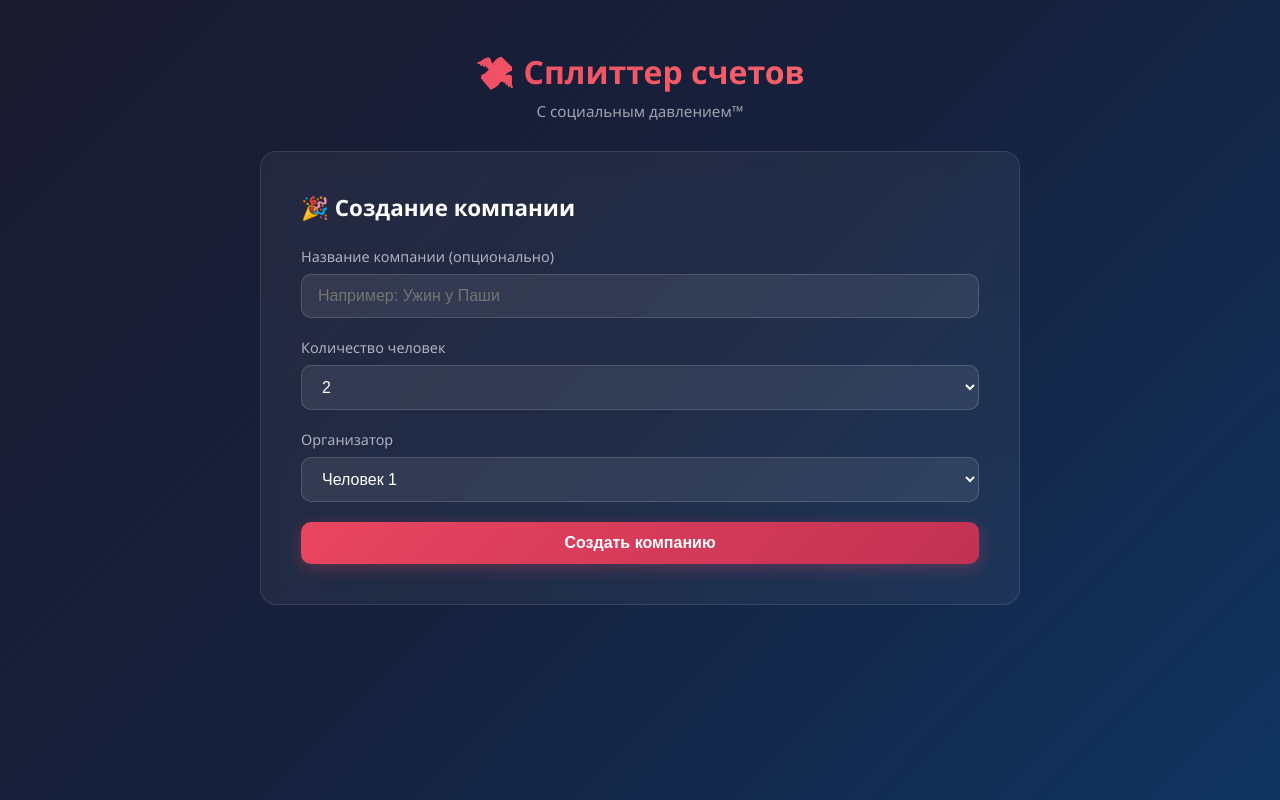
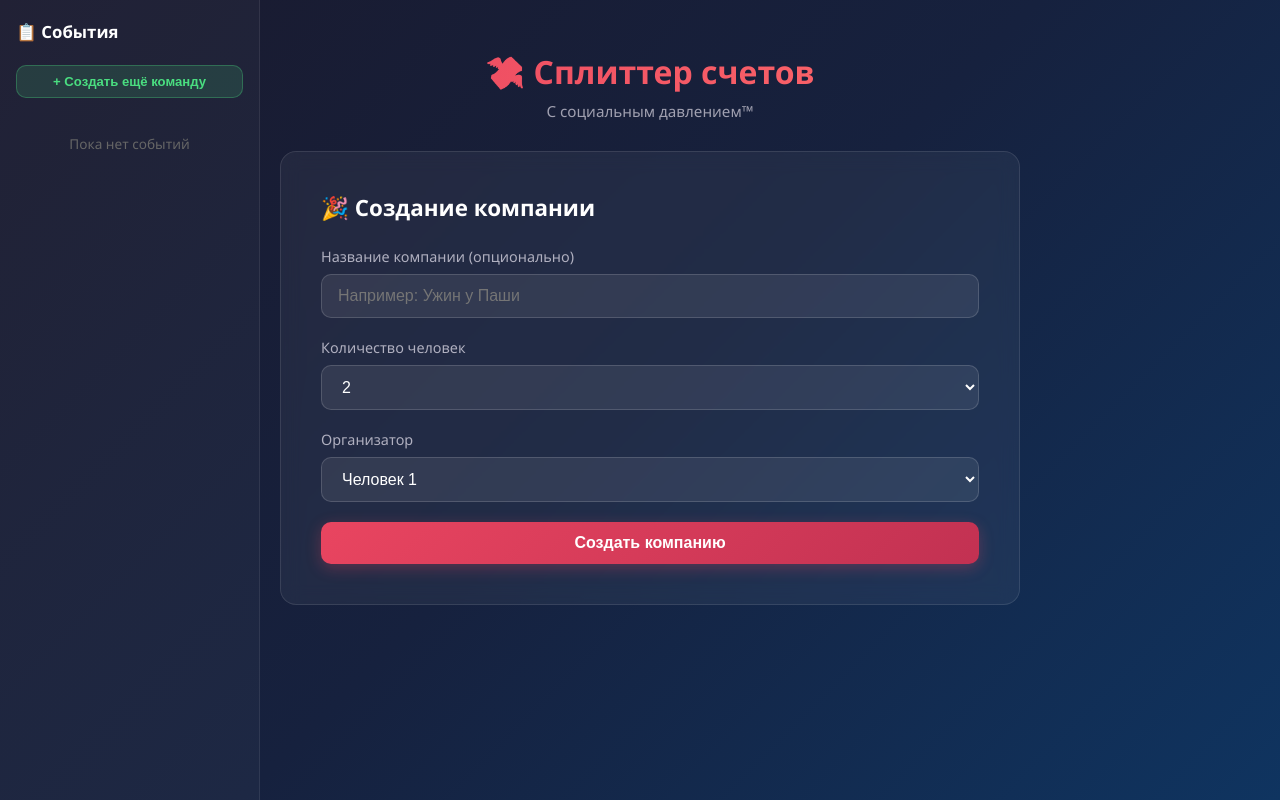
Before and after one commit to darfl/test-project, a React (Vite) app in the folder frontend/: page / in a window 1280 px wide. Built offline with nearby package versions, Linux system fonts and the light colour scheme.

Commit message:
added sidebar

```diff
--- a/frontend/src/App.jsx
+++ b/frontend/src/App.jsx
@@ -1,8 +1,31 @@
-import React, { useState, useCallback } from 'react';
+import React, { useState, useCallback, useEffect } from 'react';
 import CreateCompany from './components/CreateCompany';
 import OrderEntry from './components/OrderEntry';
 import ResultTable from './components/ResultTable';
 import { calculateSplit } from './services/api';
+
+const STORAGE_KEY = 'fair-split-events';
+
+function generateId() {
+  return Date.now().toString(36) + Math.random().toString(36).slice(2, 8);
+}
+
+function loadEvents() {
+  try {
+    const raw = localStorage.getItem(STORAGE_KEY);
+    if (raw) {
+      const parsed = JSON.parse(raw);
+      if (Array.isArray(parsed)) return parsed;
+    }
+  } catch (_) {}
+  return [];
+}
+
+function saveEvents(events) {
+  try {
+    localStorage.setItem(STORAGE_KEY, JSON.stringify(events));
+  } catch (_) {}
+}
 
 const SCREENS = {
   CREATE: 'CREATE',
@@ -11,47 +34,191 @@ const SCREENS = {
 };
 
 export default function App() {
+  const [events, setEvents] = useState(loadEvents);
+  const [activeEventId, setActiveEventId] = useState(null);
   const [screen, setScreen] = useState(SCREENS.CREATE);
-  const [companyData, setCompanyData] = useState(null);
-  const [result, setResult] = useState(null);
-  const [splitRequest, setSplitRequest] = useState(null);
   const [error, setError] = useState('');
 
-  const handleCreate = useCallback((data) => {
-    setCompanyData(data);
-    setResult(null);
-    setSplitRequest(null);
+  // Persist events to localStorage on every change
+  useEffect(() => {
+    saveEvents(events);
+  }, [events]);
+
+  // Find active event
+  const activeEvent = events.find((e) => e.id === activeEventId) || null;
+
+  // Update an event in the list
+  const updateEvent = useCallback((id, patch) => {
+    setEvents((prev) => prev.map((e) => (e.id === id ? { ...e, ...patch } : e)));
+  }, []);
+
+  // Create or update company → go to orders
+  const handleCreate = useCallback((data, existingId) => {
+    if (existingId) {
+      // Update existing event
+      updateEvent(existingId, {
+        title: data.title,
+        organizerName: data.organizerName,
+        participants: data.participants.map((p) => ({ ...p })),
+        splitRequest: null,
+        result: null,
+      });
+      // Keep it at top: move to front of array
+      setEvents((prev) => {
+        const idx = prev.findIndex((e) => e.id === existingId);
+        if (idx <= 0) return prev;
+        const next = [...prev];
+        const [item] = next.splice(idx, 1);
+        next.unshift(item);
+        return next;
+      });
+    } else {
+      // New event
+      const newEvent = {
+        id: generateId(),
+        title: data.title,
+        organizerName: data.organizerName,
+        participants: data.participants.map((p) => ({ ...p })),
+        splitRequest: null,
+        result: null,
+      };
+      setEvents((prev) => [newEvent, ...prev]);
+      setActiveEventId(newEvent.id);
+    }
     setError('');
     setScreen(SCREENS.ORDERS);
-  }, []);
+  }, [updateEvent]);
 
+  // Split → go to results
   const handleSplit = useCallback(async (requestData) => {
-    setSplitRequest(requestData);
     setError('');
     try {
       const res = await calculateSplit(requestData);
-      setResult(res);
+      setEvents((prev) =>
+        prev.map((e) =>
+          e.id === activeEventId
+            ? { ...e, splitRequest: requestData, result: res }
+            : e
+        )
+      );
       setScreen(SCREENS.RESULT);
     } catch (err) {
       setError(err.message || 'Ошибка сервера');
     }
+  }, [activeEventId]);
+
+  // Back to orders from results
+  const handleBackToOrders = useCallback(() => {
+    setScreen(SCREENS.ORDERS);
   }, []);
 
-  const handleBackToOrders = useCallback(() => {
-    setScreen(SCREENS.ORDERS);
-    setResult(null);
+  // Back to create from orders — keep active event, form pre-filled
+  const handleBackToCreate = useCallback(() => {
+    setScreen(SCREENS.CREATE);
+    setError('');
+    // activeEventId stays — form will be pre-filled from activeEvent
   }, []);
 
-  const handleBackToCreate = useCallback(() => {
+  // "Создать ещё команду" — go to blank create form
+  const handleNewCompany = useCallback(() => {
+    setActiveEventId(null);
     setScreen(SCREENS.CREATE);
-    setCompanyData(null);
-    setResult(null);
-    setSplitRequest(null);
     setError('');
   }, []);
 
+  // Select event from sidebar → go to orders (or results if already calculated)
+  const handleSelectEvent = useCallback((event) => {
+    setActiveEventId(event.id);
+    setError('');
+    if (event.result && event.splitRequest) {
+      setScreen(SCREENS.RESULT);
+    } else {
+      setScreen(SCREENS.ORDERS);
+    }
+  }, []);
+
+  // Delete event from sidebar
+  const handleDeleteEvent = useCallback((id) => {
+    setEvents((prev) => prev.filter((e) => e.id !== id));
+    if (activeEventId === id) {
+      setActiveEventId(null);
+      setScreen(SCREENS.CREATE);
+      setError('');
+    }
+  }, [activeEventId]);
+
+  // Prefill data for CreateCompany form
+  const prefillData = screen === SCREENS.CREATE && activeEvent
+    ? {
+        id: activeEvent.id,
+        title: activeEvent.title,
+        organizerName: activeEvent.organizerName,
+        count: activeEvent.participants.length,
+      }
+    : null;
+
+  // Company data for OrderEntry
+  const orderCompanyData = activeEvent
+    ? {
+        title: activeEvent.title,
+        organizerName: activeEvent.organizerName,
+        participants: activeEvent.participants,
+      }
+    : null;
+
+  const resultData = activeEvent?.result || null;
+  const splitRequest = activeEvent?.splitRequest || null;
+
+  const showSidebar = screen === SCREENS.CREATE;
+
   return (
-    <div className="app">
+    <div className={`app-layout ${showSidebar ? '' : 'no-sidebar'}`}>
+      {/* Sidebar — only on CREATE screen */}
+      {showSidebar && (
+        <aside className="sidebar">
+          <div className="sidebar-header">
+            <h3>📋 События</h3>
+            <button className="btn btn-add btn-new-event" onClick={handleNewCompany}>
+              + Создать ещё команду
+            </button>
+          </div>
+          {events.length === 0 && (
+            <p className="sidebar-empty">Пока нет событий</p>
+          )}
+          <ul className="sidebar-list">
+            {events.map((event) => (
+              <li
+                key={event.id}
+                className={`sidebar-item ${event.id === activeEventId ? 'active' : ''}`}
+              >
+                <button
+                  className="sidebar-item-btn"
+                  onClick={() => handleSelectEvent(event)}
+                  title={`Открыть "${event.title}"`}
+                >
+                  <span className="sidebar-item-title">{event.title}</span>
+                  <span className="sidebar-item-meta">
+                    {event.participants.length} чел. — {event.organizerName}
+                  </span>
+                </button>
+                <button
+                  className="sidebar-item-delete"
+                  onClick={(e) => {
+                    e.stopPropagation();
+                    handleDeleteEvent(event.id);
+                  }}
+                  title="Удалить событие"
+                >
+                  ✕
+                </button>
+              </li>
+            ))}
+          </ul>
+        </aside>
+      )}
+
+      {/* Main content */}
+      <main className="main-content">
         <header className="app-header">
           <h1>💸 Сплиттер счетов</h1>
           <p>С социальным давлением™</p>
@@ -60,25 +227,34 @@ export default function App() {
         {error && <div className="error-message">{error}</div>}
 
         {screen === SCREENS.CREATE && (
-        <CreateCompany onNext={handleCreate} />
-      )}
-
-      {screen === SCREENS.ORDERS && companyData && (
-        <OrderEntry
-          companyData={companyData}
-          onBack={handleBackToCreate}
-          onSplit={handleSplit}
+          <CreateCompany
+            onNext={handleCreate}
+            prefill={prefillData}
+            onNewCompany={handleNewCompany}
+            events={events}
+            activeEventId={activeEventId}
           />
         )}
 
-      {screen === SCREENS.RESULT && result && splitRequest && companyData && (
+        {screen === SCREENS.ORDERS && orderCompanyData && (
+          <OrderEntry
+            companyData={orderCompanyData}
+            onBack={handleBackToCreate}
+            onSplit={handleSplit}
+            eventId={activeEventId}
+            onUpdateEvent={updateEvent}
+          />
+        )}
+
+        {screen === SCREENS.RESULT && resultData && splitRequest && activeEvent && (
           <ResultTable
-          result={result}
-          companyData={companyData}
+            result={resultData}
+            companyData={{ title: activeEvent.title, organizerName: activeEvent.organizerName }}
             participants={splitRequest.participants}
             onBack={handleBackToOrders}
           />
         )}
+      </main>
     </div>
   );
 }
--- a/frontend/src/components/ResultTable.jsx
+++ b/frontend/src/components/ResultTable.jsx
@@ -125,7 +125,7 @@ export default function ResultTable({ result, companyData, participants, onBack
                           checked={isPaid}
                           onChange={() => togglePaid(row.name)}
                         />
-                        Я заплатил
+                        Оплачено
                       </label>
                     )}
                   </td>
--- a/frontend/src/styles/App.css
+++ b/frontend/src/styles/App.css
@@ -9,6 +9,134 @@ body {
   background: linear-gradient(135deg, #1a1a2e 0%, #16213e 50%, #0f3460 100%);
   min-height: 100vh;
   color: #e0e0e0;
+}
+
+.app-layout {
+  display: flex;
+  min-height: 100vh;
+  gap: 0;
+}
+
+/* ========== Sidebar ========== */
+.sidebar {
+  width: 260px;
+  min-width: 260px;
+  background: rgba(255, 255, 255, 0.03);
+  border-right: 1px solid rgba(255, 255, 255, 0.08);
+  padding: 20px 16px;
+  overflow-y: auto;
+  height: 100vh;
+  position: sticky;
+  top: 0;
+}
+
+.sidebar-header {
+  display: flex;
+  flex-direction: column;
+  gap: 12px;
+  margin-bottom: 16px;
+}
+
+.sidebar-header h3 {
+  color: #fff;
+  font-size: 1.05rem;
+}
+
+.btn-new-event {
+  font-size: 0.82rem !important;
+  padding: 8px 14px !important;
+}
+
+.sidebar-empty {
+  color: #666;
+  font-size: 0.85rem;
+  text-align: center;
+  padding: 20px 0;
+}
+
+.sidebar-list {
+  list-style: none;
+  display: flex;
+  flex-direction: column;
+  gap: 6px;
+}
+
+.sidebar-item {
+  display: flex;
+  align-items: center;
+  background: rgba(255, 255, 255, 0.04);
+  border-radius: 10px;
+  border: 1px solid rgba(255, 255, 255, 0.06);
+  transition: border-color 0.2s, background 0.2s;
+  overflow: hidden;
+}
+
+.sidebar-item:hover {
+  border-color: rgba(255, 255, 255, 0.15);
+}
+
+.sidebar-item.active {
+  border-color: #e94560;
+  background: rgba(233, 69, 96, 0.1);
+}
+
+.sidebar-item-btn {
+  flex: 1;
+  background: none;
+  border: none;
+  color: #e0e0e0;
+  padding: 10px 12px;
+  cursor: pointer;
+  text-align: left;
+  display: flex;
+  flex-direction: column;
+  gap: 2px;
+  min-width: 0;
+}
+
+.sidebar-item-title {
+  font-size: 0.9rem;
+  font-weight: 600;
+  white-space: nowrap;
+  overflow: hidden;
+  text-overflow: ellipsis;
+}
+
+.sidebar-item-meta {
+  font-size: 0.75rem;
+  color: #888;
+}
+
+.sidebar-item-delete {
+  background: none;
+  border: none;
+  color: #ff6b6b;
+  font-size: 1rem;
+  cursor: pointer;
+  padding: 10px 12px;
+  opacity: 0;
+  transition: opacity 0.15s;
+  line-height: 1;
+}
+
+.sidebar-item:hover .sidebar-item-delete {
+  opacity: 1;
+}
+
+.sidebar-item-delete:hover {
+  background: rgba(255, 107, 107, 0.2);
+}
+
+/* ========== Main content ========== */
+.main-content {
+  flex: 1;
+  max-width: 780px;
+  padding: 20px;
+}
+
+.no-sidebar .main-content {
+  max-width: 800px;
+  margin: 0 auto;
 }
 
 .app {
```
Also changed, not shown: frontend/src/components/CreateCompany.jsx (+24 -9 lines), frontend/src/components/OrderEntry.jsx (+17 -4 lines), 5 other files (tests, documents, lock files or other folders). Lines whose indentation alone changed are shown as unchanged.
